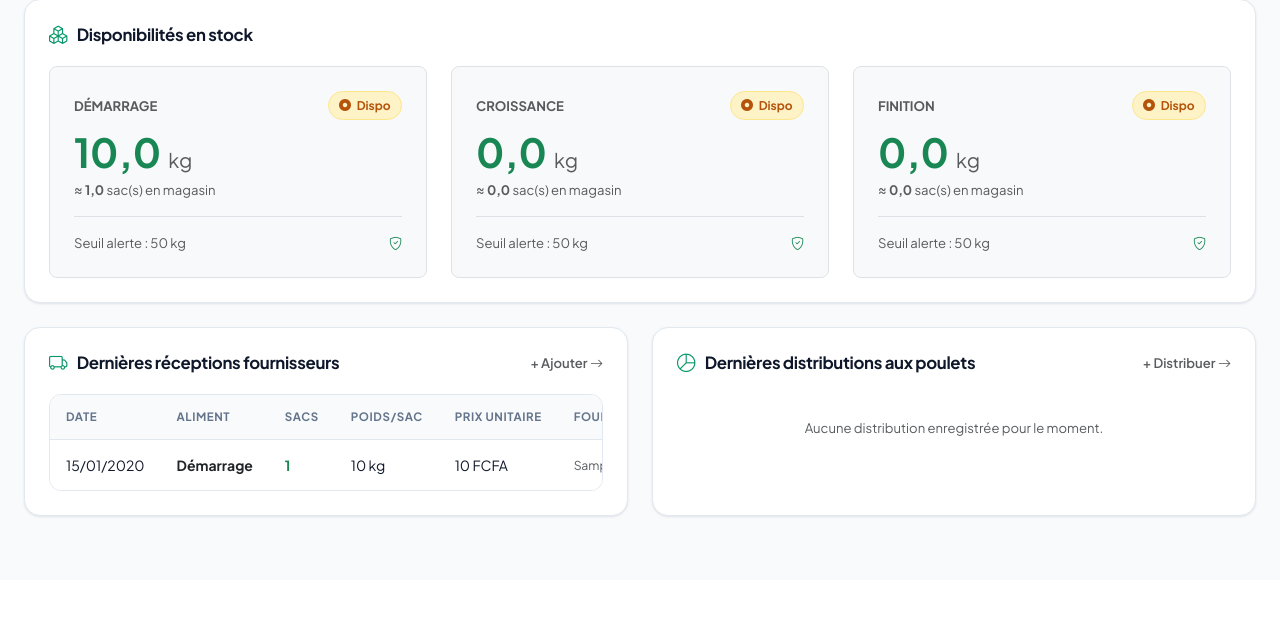
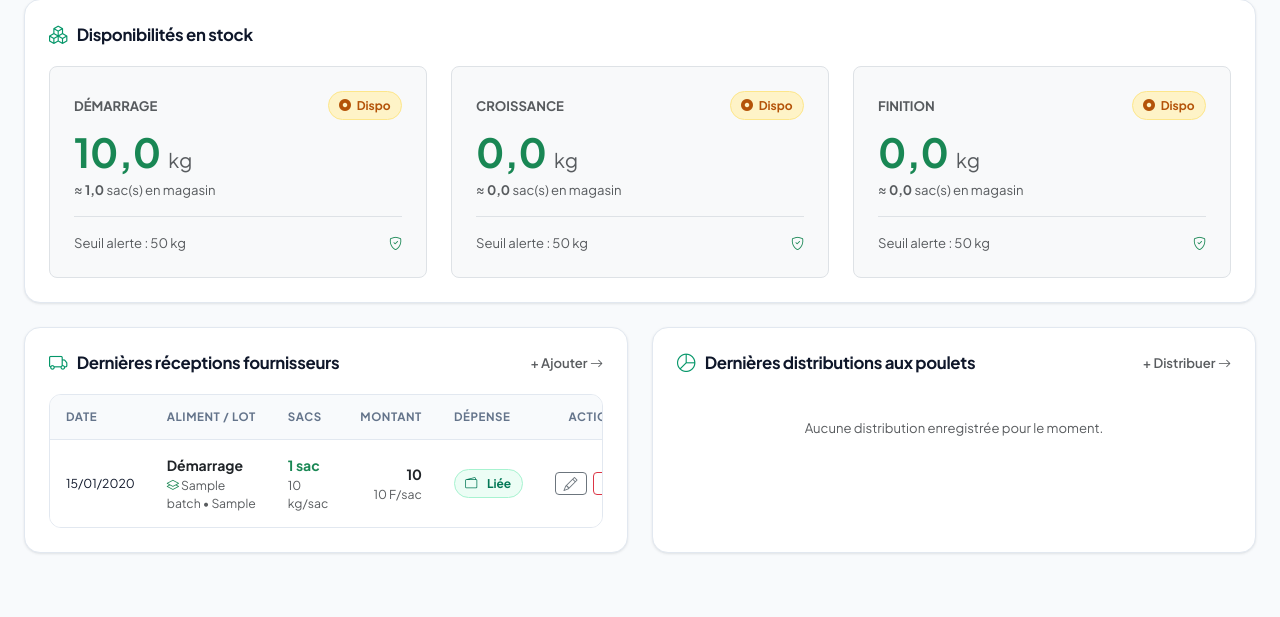
Before and after one commit to BaawsGit/gestion-chair, a Django app: page /stocks/ in a window 1280 px wide; the page is wider, and only the part inside the window is pictured. Shown: the part 226-843 px from the top of that part. Before the commit the page ends 744 px from the top of that part, so only its background shows below. Run offline with Django 5.2, Linux system fonts and the light colour scheme; a user stored in the database is signed in; tables that the repository leaves empty hold one stand-in row (values such as "Sample post"); data that the repository does not hold is empty.

Commit message:
Fix: liaison automatique des réceptions de stock d'aliment avec les dépenses

```diff
--- a/poulailler_core/admin.py
+++ b/poulailler_core/admin.py
@@ -64,9 +64,9 @@ class MortalityAdmin(admin.ModelAdmin):
 
 @admin.register(FeedInventory)
 class FeedInventoryAdmin(admin.ModelAdmin):
-    list_display = ("purchase_date", "feed_type", "bags_purchased", "bag_weight_kg", "unit_price", "supplier")
-    list_filter = ("feed_type", "purchase_date")
-    search_fields = ("supplier", "notes")
+    list_display = ("purchase_date", "batch", "feed_type", "bags_purchased", "bag_weight_kg", "unit_price", "total_cost", "expense", "supplier")
+    list_filter = ("batch", "feed_type", "purchase_date")
+    search_fields = ("supplier", "notes", "batch__name")
 
 
 @admin.register(FeedConsumption)
--- a/poulailler_core/finance.py
+++ b/poulailler_core/finance.py
@@ -91,3 +91,71 @@ def sync_batch_chick_expense(batch):
             amount=chick_cost,
         )
     return chick_expense
+
+
+def sync_feed_inventory_expense(inventory):
+    """
+    Ensure a corresponding Expense is recorded with category 'Aliment'
+    so that feed purchases appear in Dépenses, Dashboard, and batch financials.
+    """
+    from .models import Batch, Expense, ExpenseCategory, FeedInventory
+
+    cat_feed = ExpenseCategory.objects.filter(name__iexact="Aliment").first()
+    if not cat_feed:
+        cat_feed = ExpenseCategory.objects.filter(name__icontains="aliment").first()
+    if not cat_feed:
+        cat_feed = ExpenseCategory.objects.create(
+            name="Aliment",
+            is_investment=False,
+            useful_life_months=1,
+        )
+
+    if not inventory.batch_id:
+        active_batch = Batch.objects.filter(status=Batch.Status.ACTIVE).first()
+        if active_batch:
+            inventory.batch = active_batch
+            FeedInventory.objects.filter(pk=inventory.pk).update(batch=active_batch)
+
+    total_amount = (Decimal(inventory.bags_purchased) * inventory.unit_price).quantize(CENT)
+    designation = f"Achat aliment {inventory.get_feed_type_display()} ({inventory.bags_purchased} sacs de {inventory.bag_weight_kg:.0f} kg)"
+    if inventory.supplier:
+        designation += f" - {inventory.supplier}"
+
+    if inventory.expense_id:
+        try:
+            expense = Expense.objects.get(pk=inventory.expense_id)
+            expense.batch = inventory.batch
+            expense.category = cat_feed
+            expense.date = inventory.purchase_date
+            expense.designation = designation
+            expense.amount = total_amount
+            expense.save(update_fields=["batch", "category", "date", "designation", "amount"])
+            return expense
+        except Expense.DoesNotExist:
+            inventory.expense = None
+
+    expense = Expense.objects.create(
+        batch=inventory.batch,
+        category=cat_feed,
+        date=inventory.purchase_date,
+        designation=designation,
+        amount=total_amount,
+    )
+    FeedInventory.objects.filter(pk=inventory.pk).update(expense=expense)
+    inventory.expense = expense
+    return expense
+
+
+def sync_all_feed_expenses():
+    """
+    Ensure all FeedInventory records have their associated Expense synchronized.
+    """
+    from .models import Batch, FeedInventory
+
+    active_batch = Batch.objects.filter(status=Batch.Status.ACTIVE).first()
+    for inv in FeedInventory.objects.select_related("expense", "batch"):
+        if not inv.expense_id:
+            if not inv.batch_id and active_batch:
+                inv.batch = active_batch
+                FeedInventory.objects.filter(pk=inv.pk).update(batch=active_batch)
+            sync_feed_inventory_expense(inv)
--- a/poulailler_core/models.py
+++ b/poulailler_core/models.py
@@ -174,6 +174,15 @@ class FeedType(models.TextChoices):
 
 
 class FeedInventory(models.Model):
+    batch = models.ForeignKey(
+        Batch, verbose_name="lot", related_name="feed_inventories",
+        null=True, blank=True, on_delete=models.SET_NULL,
+        help_text="Lot concerné (laisser vide pour les charges fixes / stock général de la ferme)."
+    )
+    expense = models.OneToOneField(
+        Expense, verbose_name="dépense associée", related_name="feed_inventory",
+        null=True, blank=True, on_delete=models.SET_NULL
+    )
     feed_type = models.CharField("type d'aliment", max_length=10, choices=FeedType.choices)
     purchase_date = models.DateField("date d'achat")
     bags_purchased = models.PositiveIntegerField("sacs achetés", validators=[MinValueValidator(1)])
@@ -187,6 +196,10 @@ class FeedInventory(models.Model):
     )
     supplier = models.CharField("fournisseur", max_length=120, blank=True)
     notes = models.TextField("notes", blank=True)
+
+    @property
+    def total_cost(self):
+        return (Decimal(self.bags_purchased) * self.unit_price).quantize(Decimal("0.01"))
 
     class Meta:
         ordering = ["-purchase_date", "feed_type"]
--- a/poulailler_core/urls.py
+++ b/poulailler_core/urls.py
@@ -29,4 +29,6 @@ urlpatterns = [
     path("ventes/nouvelle/", views.sale_create, name="sale-create"),
     path("stocks/", views.feed_stock_view, name="feed-stock"),
     path("stocks/aliments/ajouter/", views.feed_purchase, name="feed-purchase"),
+    path("stocks/aliments/<int:pk>/modifier/", views.feed_purchase_edit, name="feed-purchase-edit"),
+    path("stocks/aliments/<int:pk>/supprimer/", views.feed_purchase_delete, name="feed-purchase-delete"),
 ]
--- a/poulailler_core/views.py
+++ b/poulailler_core/views.py
@@ -9,7 +9,12 @@ from django.http import HttpResponseForbidden
 from django.shortcuts import get_object_or_404, redirect, render
 from django.utils import timezone
 
-from .finance import batch_financials, sync_batch_chick_expense
+from .finance import (
+    batch_financials,
+    sync_all_feed_expenses,
+    sync_batch_chick_expense,
+    sync_feed_inventory_expense,
+)
 from .forms import (
     BatchForm,
     DailyEventForm,
@@ -54,6 +59,7 @@ def dashboard(request):
 
     if batch.chick_cost > 0 and not Expense.objects.filter(batch=batch, category__name__iexact="Poussins").exists():
         sync_batch_chick_expense(batch)
+    sync_all_feed_expenses()
 
     financials = batch_financials(batch)
     due_treatments = batch.treatments.filter(
@@ -608,6 +614,7 @@ def expense_list(request):
     for b in batches:
         if b.chick_cost > 0 and not Expense.objects.filter(batch=b, category__name__iexact="Poussins").exists():
             sync_batch_chick_expense(b)
+    sync_all_feed_expenses()
 
     categories = ExpenseCategory.objects.all()
     batch_id = request.GET.get("batch")
@@ -645,8 +652,9 @@ def expense_create(request):
 
 @login_required
 def feed_stock_view(request):
+    sync_all_feed_expenses()
     summary = FeedInventory.stock_summary()
-    purchases = FeedInventory.objects.order_by("-purchase_date", "-pk")[:25]
+    purchases = FeedInventory.objects.select_related("batch", "expense").order_by("-purchase_date", "-pk")[:25]
     consumptions = FeedConsumption.objects.select_related("batch").order_by("-date", "-pk")[:25]
     return render(request, "poulailler_core/stocks.html", {
         "feed_stock": summary,
@@ -659,10 +667,45 @@ def feed_stock_view(request):
 def feed_purchase(request):
     form = FeedInventoryForm(request.POST or None)
     if request.method == "POST" and form.is_valid():
-        form.save()
-        messages.success(request, "Entrée de stock enregistrée. N'oubliez pas d'enregistrer la dépense correspondante si besoin.")
+        inventory = form.save()
+        sync_feed_inventory_expense(inventory)
+        total_fcfa = inventory.total_cost
+        messages.success(request, f"Réception de stock enregistrée et dépense de {total_fcfa:,.0f} FCFA comptabilisée avec succès.")
         return redirect("feed-stock")
-    return render(request, "poulailler_core/form_page.html", {"form": form, "title": "Réception d'aliment", "submit_label": "Ajouter au stock"})
+    return render(request, "poulailler_core/form_page.html", {"form": form, "title": "Réception d'aliment", "submit_label": "Ajouter au stock et comptabiliser"})
+
+
+@login_required
+def feed_purchase_edit(request, pk):
+    inventory = get_object_or_404(FeedInventory, pk=pk)
+    form = FeedInventoryForm(request.POST or None, instance=inventory)
+    if request.method == "POST" and form.is_valid():
+        inventory = form.save()
+        sync_feed_inventory_expense(inventory)
+        messages.success(request, f"Réception d'aliment et dépense associées mises à jour ({inventory.total_cost:,.0f} FCFA).")
+        return redirect("feed-stock")
+    return render(request, "poulailler_core/form_page.html", {
+        "form": form,
+        "title": "Modifier la réception d'aliment",
+        "submit_label": "Mettre à jour",
+    })
+
+
+@login_required
+def feed_purchase_delete(request, pk):
+    inventory = get_object_or_404(FeedInventory, pk=pk)
+    if request.method == "POST":
+        expense = inventory.expense
+        inventory.delete()
+        if expense:
+            expense.delete()
+        messages.success(request, "Réception de stock et dépense associée supprimées.")
+        return redirect("feed-stock")
+    return render(request, "poulailler_core/confirm_delete.html", {
+        "title": "Supprimer la réception d'aliment",
+        "object_name": f"{inventory.get_feed_type_display()} du {inventory.purchase_date} ({inventory.bags_purchased} sacs - {inventory.total_cost:,.0f} FCFA)",
+        "cancel_url": "/stocks/",
+    })
 
 
 @login_required
--- a/templates/poulailler_core/stocks.html
+++ b/templates/poulailler_core/stocks.html
@@ -83,22 +83,53 @@
           <thead>
             <tr>
               <th>Date</th>
-              <th>Aliment</th>
+              <th>Aliment / Lot</th>
               <th>Sacs</th>
-              <th>Poids/Sac</th>
-              <th>Prix unitaire</th>
-              <th>Fournisseur</th>
+              <th class="text-end">Montant</th>
+              <th>Dépense</th>
+              <th class="text-end">Actions</th>
             </tr>
           </thead>
           <tbody>
             {% for p in purchases %}
             <tr>
-              <td class="text-nowrap">{{ p.purchase_date|date:'d/m/Y' }}</td>
-              <td class="fw-bold text-dark">{{ p.get_feed_type_display }}</td>
-              <td class="fw-bold text-success">{{ p.bags_purchased }}</td>
-              <td>{{ p.bag_weight_kg|floatformat:0 }} kg</td>
-              <td>{{ p.unit_price|floatformat:0 }} FCFA</td>
-              <td class="text-muted small">{{ p.supplier|default:'—' }}</td>
+              <td class="text-nowrap small">{{ p.purchase_date|date:'d/m/Y' }}</td>
+              <td>
+                <div class="fw-bold text-dark">{{ p.get_feed_type_display }}</div>
+                <div class="small text-muted">
+                  {% if p.batch %}
+                    <i class="bi bi-layers text-success"></i> {{ p.batch.name }}
+                  {% else %}
+                    <i class="bi bi-house"></i> Stock ferme
+                  {% endif %}
+                  {% if p.supplier %} • {{ p.supplier }}{% endif %}
+                </div>
+              </td>
+              <td>
+                <span class="fw-bold text-success">{{ p.bags_purchased }} sac{{ p.bags_purchased|pluralize }}</span>
+                <span class="text-muted small d-block">{{ p.bag_weight_kg|floatformat:0 }} kg/sac</span>
+              </td>
+              <td class="text-end text-nowrap">
+                <span class="fw-bold text-dark">{{ p.total_cost|floatformat:0 }}</span>
+                <small class="text-muted d-block">{{ p.unit_price|floatformat:0 }} F/sac</small>
+              </td>
+              <td class="text-nowrap">
+                {% if p.expense %}
+                  <a href="{% url 'expense-list' %}?batch={{ p.batch_id|default:'' }}" class="app-badge badge-success-soft text-decoration-none" title="Dépense liée et comptabilisée">
+                    <i class="bi bi-wallet2 me-1"></i> Liée
+                  </a>
+                {% else %}
+                  <span class="app-badge badge-warning-soft">Non liée</span>
+                {% endif %}
+              </td>
+              <td class="text-end text-nowrap">
+                <a href="{% url 'feed-purchase-edit' p.pk %}" class="btn btn-sm btn-outline-secondary py-0 px-2 me-1" title="Modifier cette réception">
+                  <i class="bi bi-pencil"></i>
+                </a>
+                <a href="{% url 'feed-purchase-delete' p.pk %}" class="btn btn-sm btn-outline-danger py-0 px-2" title="Supprimer">
+                  <i class="bi bi-trash"></i>
+                </a>
+              </td>
             </tr>
             {% endfor %}
           </tbody>
```
Also changed, not shown: poulailler_core/forms.py (+11 -1 lines), poulailler_core/signals.py (+24 -2 lines), poulailler_core/tests.py (+63 -0 lines), templates/poulailler_core/expenses.html (+8 -1 lines), poulailler_core/migrations/0004_feedinventory_batch_feedinventory_expense.py (added).
